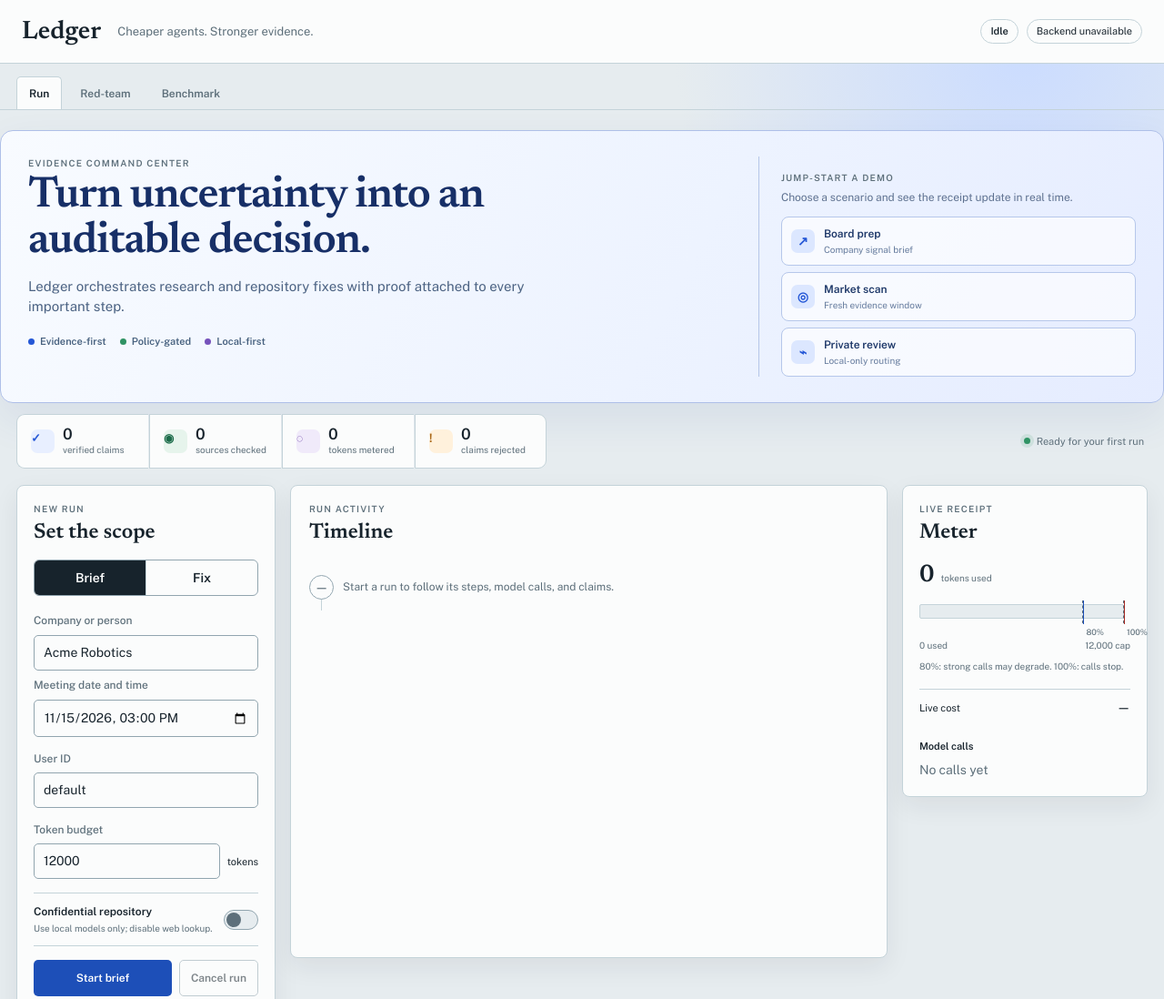
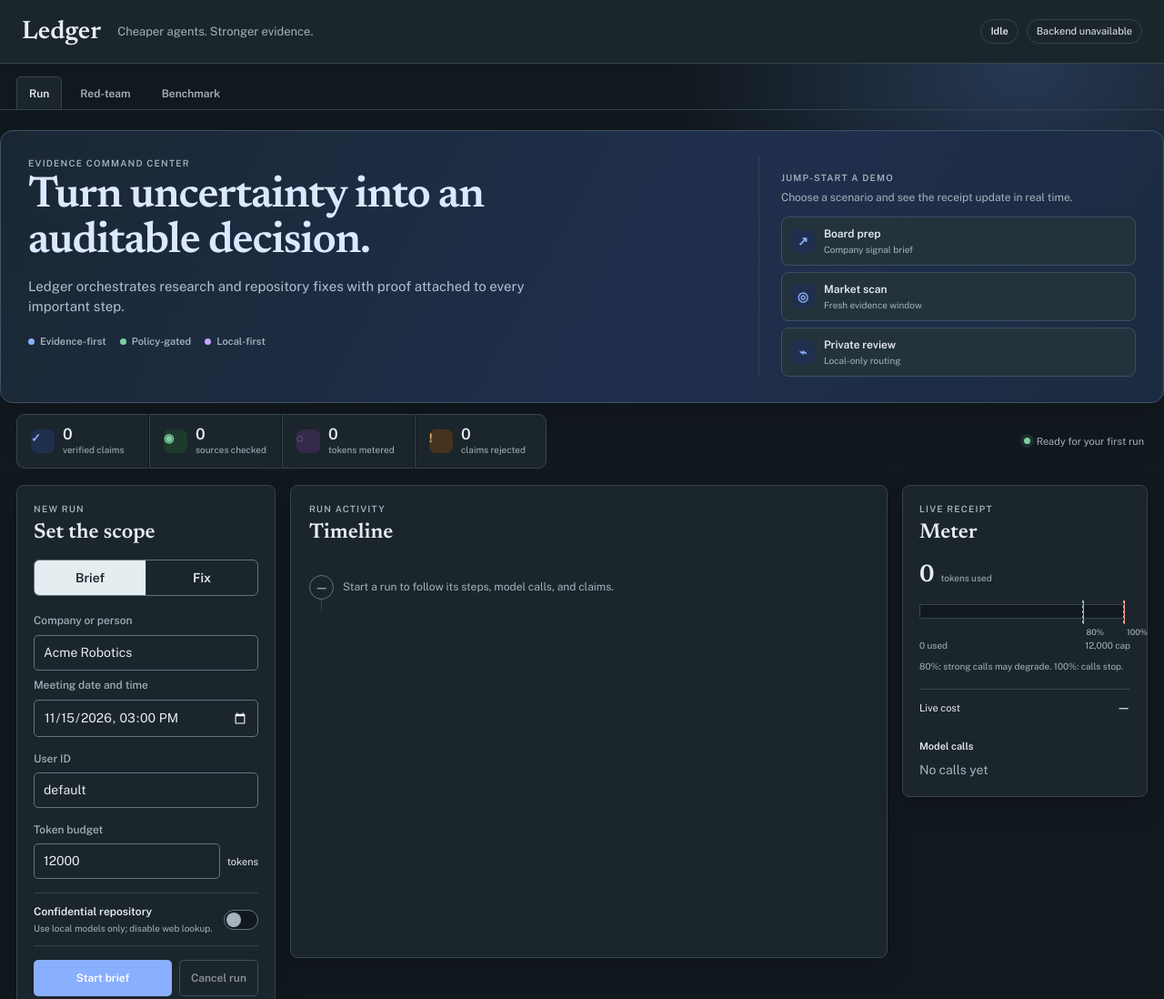
Before and after one commit to MehulSehgal/ledger-agent-kernel, a plain HTML site: page static/index.html in a window 1280 px wide. Shown: the top 1098 px of the page at 91% size. Drawn offline with nearby package versions, Linux system fonts and the light colour scheme; no server answers.

Commit message:
fix the UI theme

```diff
--- a/static/styles.css
+++ b/static/styles.css
@@ -1,23 +1,23 @@
 :root {
-  color-scheme: light;
-  --page: #e6ecef;
-  --paper: #fbfcfc;
-  --ink: #17232c;
-  --muted: #5d6f7a;
-  --rule: #c4d3d9;
-  --rule-strong: #91a5af;
-  --ok: #1b6b49;
-  --ok-soft: #e6f4ec;
-  --no: #a52b25;
-  --no-soft: #fae9e7;
-  --blue: #1d4fb8;
-  --blue-soft: #e8efff;
-  --violet: #6841a5;
-  --violet-soft: #f0eafa;
-  --shadow: 0 10px 28px #17232c12;
-  --accent: #2457d6;
-  --hero: #edf3ff;
-  --amber: #a86514;
+  color-scheme: dark;
+  --page: #12191e;
+  --paper: #1b252c;
+  --ink: #e6edf0;
+  --muted: #a4b4bc;
+  --rule: #34444d;
+  --rule-strong: #617680;
+  --ok: #7ed0a4;
+  --ok-soft: #1c3b2d;
+  --no: #ff9a91;
+  --no-soft: #472725;
+  --blue: #8aafff;
+  --blue-soft: #202f4d;
+  --violet: #c4a4ff;
+  --violet-soft: #352a49;
+  --shadow: 0 10px 28px #00000035;
+  --accent: #8aafff;
+  --hero: #202f4d;
+  --amber: #e7b66f;
 }
 
 @media (prefers-color-scheme: dark) {
@@ -47,7 +47,7 @@ body {
   margin: 0;
   min-width: 320px;
   background:
-    radial-gradient(circle at 88% 5%, #cbdcff 0, transparent 24rem),
+    radial-gradient(circle at 88% 5%, #263954 0, transparent 24rem),
     var(--page);
   color: var(--ink);
   font: 14px/1.5 "Public Sans", system-ui, sans-serif;
@@ -60,38 +60,38 @@ body {
   max-width: 1680px;
   margin: 22px auto 0;
   padding: 28px 30px;
-  border: 1px solid #aebfe8;
+  border: 1px solid #3d5267;
   border-radius: 14px;
-  background: linear-gradient(118deg, #f8fbff 0%, var(--hero) 58%, #e5ecff 100%);
-  box-shadow: 0 18px 45px #294a9b15;
+  background: linear-gradient(118deg, #1a2733 0%, var(--hero) 58%, #1b2b40 100%);
+  box-shadow: 0 18px 45px #00000035;
 }
 .hero-copy h1 {
   max-width: 680px;
   margin: 0;
-  color: #172f67;
+  color: #dce8ff;
   font: 600 clamp(30px, 4vw, 48px)/1.04 "Newsreader", Georgia, serif;
   letter-spacing: -.025em;
 }
-.hero-description { max-width: 580px; margin: 12px 0 18px; color: #4c6383; font-size: 15px; }
-.hero-trust { display: flex; flex-wrap: wrap; gap: 15px; color: #46607e; font-size: 11px; font-weight: 600; }
+.hero-description { max-width: 580px; margin: 12px 0 18px; color: #b1c1d0; font-size: 15px; }
+.hero-trust { display: flex; flex-wrap: wrap; gap: 15px; color: #a4b4bc; font-size: 11px; font-weight: 600; }
 .hero-trust span { display: inline-flex; align-items: center; gap: 6px; }
 .trust-dot { width: 7px; height: 7px; border-radius: 50%; }
 .trust-dot-blue { background: var(--accent); }
-.trust-dot-green { background: #2f9364; }
-.trust-dot-violet { background: #7652bb; }
-.hero-demo { padding: 16px 0 0 24px; border-left: 1px solid #b5c6e8; }
-.hero-demo-copy { margin: 0 0 12px; color: #5e7190; font-size: 12px; }
+.trust-dot-green { background: #7ed0a4; }
+.trust-dot-violet { background: #c4a4ff; }
+.hero-demo { padding: 16px 0 0 24px; border-left: 1px solid #34444d; }
+.hero-demo-copy { margin: 0 0 12px; color: #a4b4bc; font-size: 12px; }
 .preset-list { display: grid; gap: 7px; }
 .preset-button {
   display: flex; align-items: center; gap: 10px; width: 100%; padding: 9px 10px;
-  border: 1px solid #b6c7ea; border-radius: 8px; background: #ffffffa8; color: #1d3768;
+  border: 1px solid #3b5064; border-radius: 8px; background: #24323c; color: #e6edf0;
   cursor: pointer; text-align: left; transition: .15s ease;
 }
-.preset-button:hover, .preset-button.is-selected { border-color: var(--accent); background: #fff; transform: translateX(3px); box-shadow: 0 5px 14px #274a9a18; }
-.preset-icon { display: grid; width: 26px; height: 26px; place-items: center; border-radius: 7px; background: #dce7ff; color: var(--accent); font-weight: 700; }
+.preset-button:hover, .preset-button.is-selected { border-color: var(--accent); background: #2a3a47; transform: translateX(3px); box-shadow: 0 5px 14px #00000030; }
+.preset-icon { display: grid; width: 26px; height: 26px; place-items: center; border-radius: 7px; background: #202f4d; color: var(--accent); font-weight: 700; }
 .preset-button strong, .preset-button small { display: block; }
 .preset-button strong { font-size: 12px; }
-.preset-button small { margin-top: 1px; color: #657b9d; font-size: 10px; }
+.preset-button small { margin-top: 1px; color: #a4b4bc; font-size: 10px; }
 .signal-strip {
   display: flex; align-items: stretch; gap: 1px; max-width: 1680px; margin: 12px auto 0;
   padding: 0 18px; overflow: hidden;
@@ -109,9 +109,9 @@ body {
 .signal-icon-blue { color: var(--accent); background: var(--blue-soft); }
 .signal-icon-green { color: var(--ok); background: var(--ok-soft); }
 .signal-icon-violet { color: var(--violet); background: var(--violet-soft); }
-.signal-icon-amber { color: var(--amber); background: #fff1dc; }
+.signal-icon-amber { color: var(--amber); background: #45331d; }
 .signal-context { display: flex; align-items: center; gap: 7px; margin-left: auto; padding: 0 4px 0 18px; color: var(--muted); font-size: 11px; white-space: nowrap; }
-.live-pulse { width: 7px; height: 7px; border-radius: 50%; background: #2f9364; box-shadow: 0 0 0 4px #2f93641f; }
+.live-pulse { width: 7px; height: 7px; border-radius: 50%; background: #7ed0a4; box-shadow: 0 0 0 4px #7ed0a41f; }
 
 .screen-tabs {
   display: flex;
@@ -761,7 +761,7 @@ input::placeholder, textarea::placeholder { color: var(--muted); opacity: .8; }
   .hero-banner { grid-template-columns: 1fr; gap: 18px; margin: 14px 12px 0; padding: 22px 20px; }
   .hero-copy h1 { font-size: 34px; }
   .hero-description { font-size: 13px; }
-  .hero-demo { padding: 16px 0 0; border-top: 1px solid #b5c6e8; border-left: 0; }
+  .hero-demo { padding: 16px 0 0; border-top: 1px solid #34444d; border-left: 0; }
   .signal-strip { padding: 0 12px; overflow-x: auto; }
   .signal-card { min-width: 132px; padding: 10px 11px; }
   .signal-card:first-child { border-radius: 8px 0 0 8px; }
```
